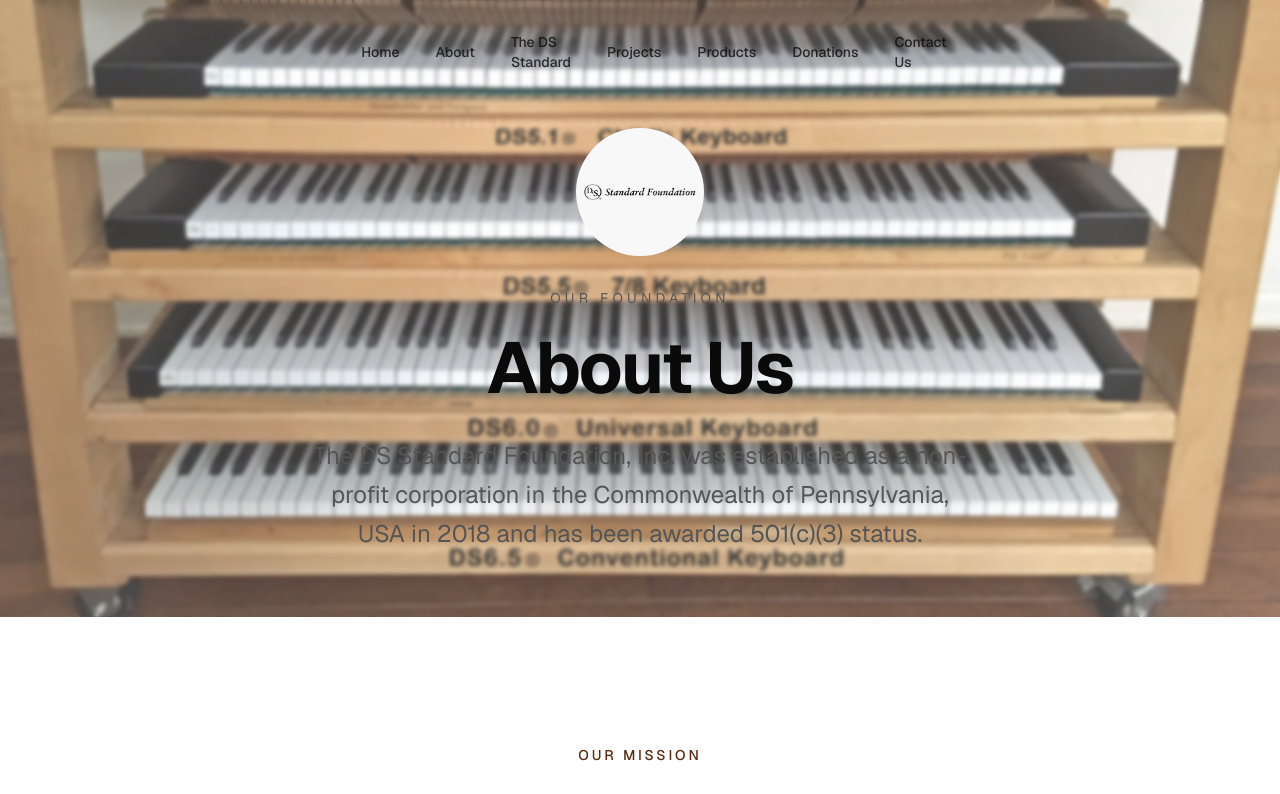
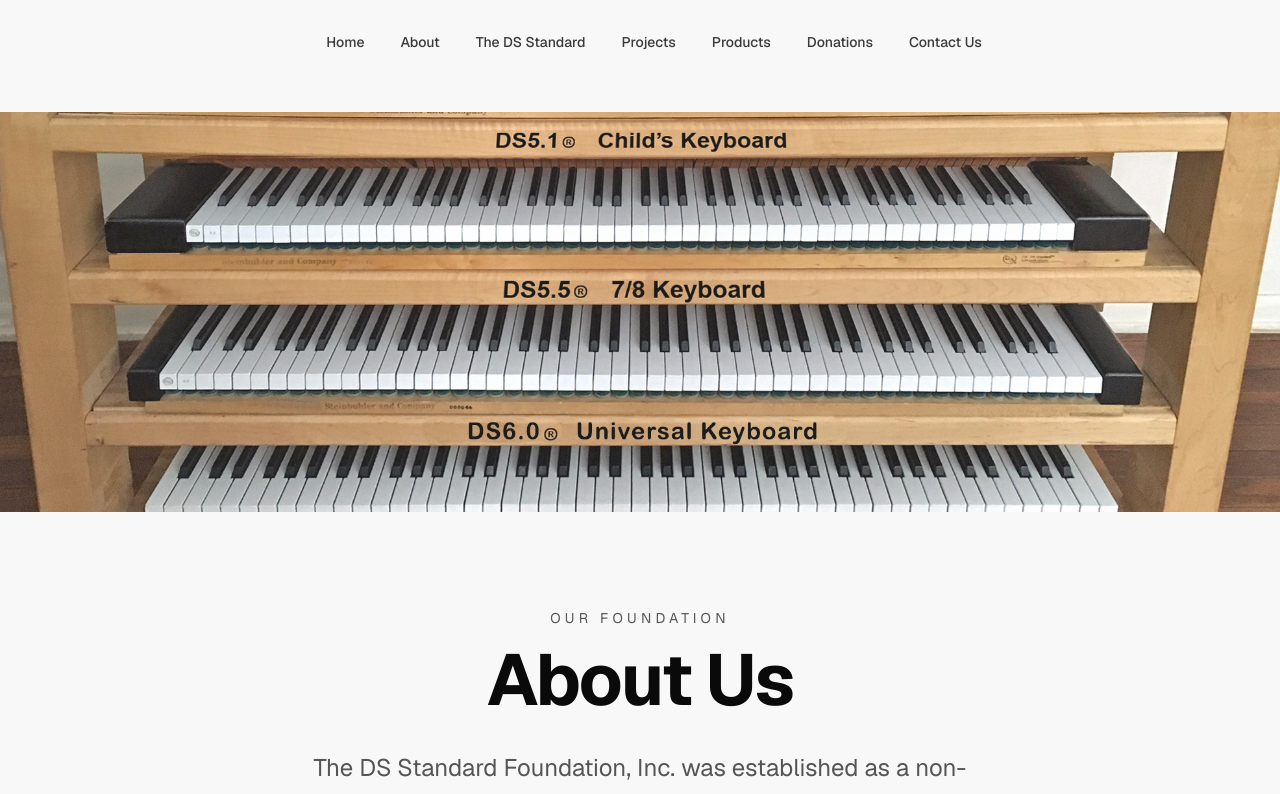
Before and after one commit to musical-basics/ds-standard-foundation, a Next.js app: page /about in a window 1280 px wide. Shown: the top 794 px of the page. Built offline with nearby package versions, Linux system fonts and the light colour scheme.

Commit message:
Update About page layout, Projects hero image, and fix navbar spacing

```diff
--- a/app/about/page.tsx
+++ b/app/about/page.tsx
@@ -76,7 +76,7 @@ export default function AboutPage() {
       <Navbar />
 
       {/* Hero Section */}
-      <section className="relative min-h-[60vh] flex items-center justify-center overflow-hidden pt-32 pb-16">
+      <section className="relative min-h-[50vh] mt-28 flex items-center justify-center overflow-hidden pb-16">
         <div className="absolute inset-0 z-0">
           <Image
             src="/about_DS-Standard-Keyboards-X.jpg"
@@ -85,22 +85,15 @@ export default function AboutPage() {
             className="object-cover"
             priority
           />
-          <div className="absolute inset-0 bg-background/20 backdrop-blur-[2px]" />
+          <div className="absolute inset-0 bg-background/10" />
         </div>
+      </section>
 
-        <div className="relative z-10 max-w-7xl mx-auto px-6 text-center">
+      {/* Intro Section */}
+      <section className="py-24 bg-background">
+        <div className="max-w-7xl mx-auto px-6 text-center">
           <AnimatedSection>
-            <div className="relative w-32 h-32 mx-auto mb-8 rounded-full overflow-hidden bg-background">
-              <Image
-                src="/about_DS-SF-Logo-1.png"
-                alt="DS Standard Foundation Logo"
-                fill
-                className="object-contain p-2"
-              />
-            </div>
-          </AnimatedSection>
-          <AnimatedSection>
-            <p className="text-sm uppercase tracking-[0.3em] text-muted-foreground mb-6">
+            <p className="text-sm uppercase tracking-[0.3em] text-muted-foreground mb-4">
               Our Foundation
             </p>
           </AnimatedSection>
--- a/app/projects/page.tsx
+++ b/app/projects/page.tsx
@@ -46,7 +46,16 @@ export default function ProjectsPage() {
 
       {/* Hero Section */}
       <section className="relative min-h-[60vh] flex items-center justify-center overflow-hidden pt-32 pb-16">
-        <div className="absolute inset-0 bg-gradient-to-b from-muted/50 to-background" />
+        <div className="absolute inset-0 z-0">
+          <Image
+            src="/projects_Students-at-SMU-Institute-for-Young-Pianists-bb.jpg"
+            alt="Students at SMU Institute for Young Pianists"
+            fill
+            className="object-cover"
+            priority
+          />
+          <div className="absolute inset-0 bg-background/50 backdrop-blur-[2px]" />
+        </div>
 
         <div className="relative z-10 max-w-7xl mx-auto px-6 text-center">
           <AnimatedSection>
--- a/components/navbar.tsx
+++ b/components/navbar.tsx
@@ -57,7 +57,7 @@ export function Navbar() {
                 key={link.href}
                 href={link.href}
                 className={cn(
-                  "px-4 py-2 text-sm font-medium rounded-full transition-all duration-300",
+                  "px-4 py-2 text-sm font-medium rounded-full transition-all duration-300 whitespace-nowrap",
                   "text-foreground/80 hover:text-foreground hover:bg-secondary"
                 )}
               >
```
Also changed, not shown: public/projects_Students-at-SMU-Institute-for-Young-Pianists-bb.jpg (added).
